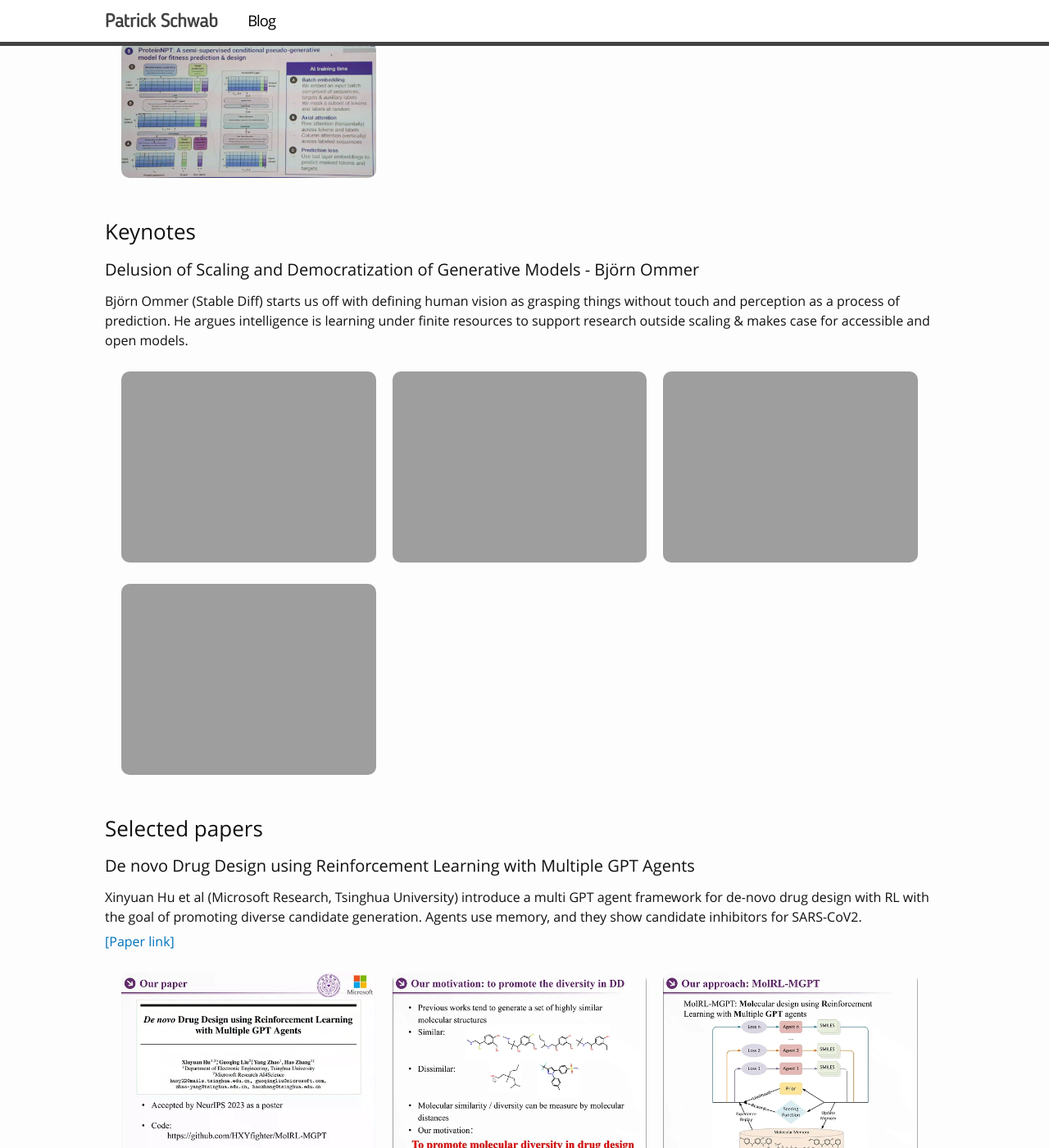
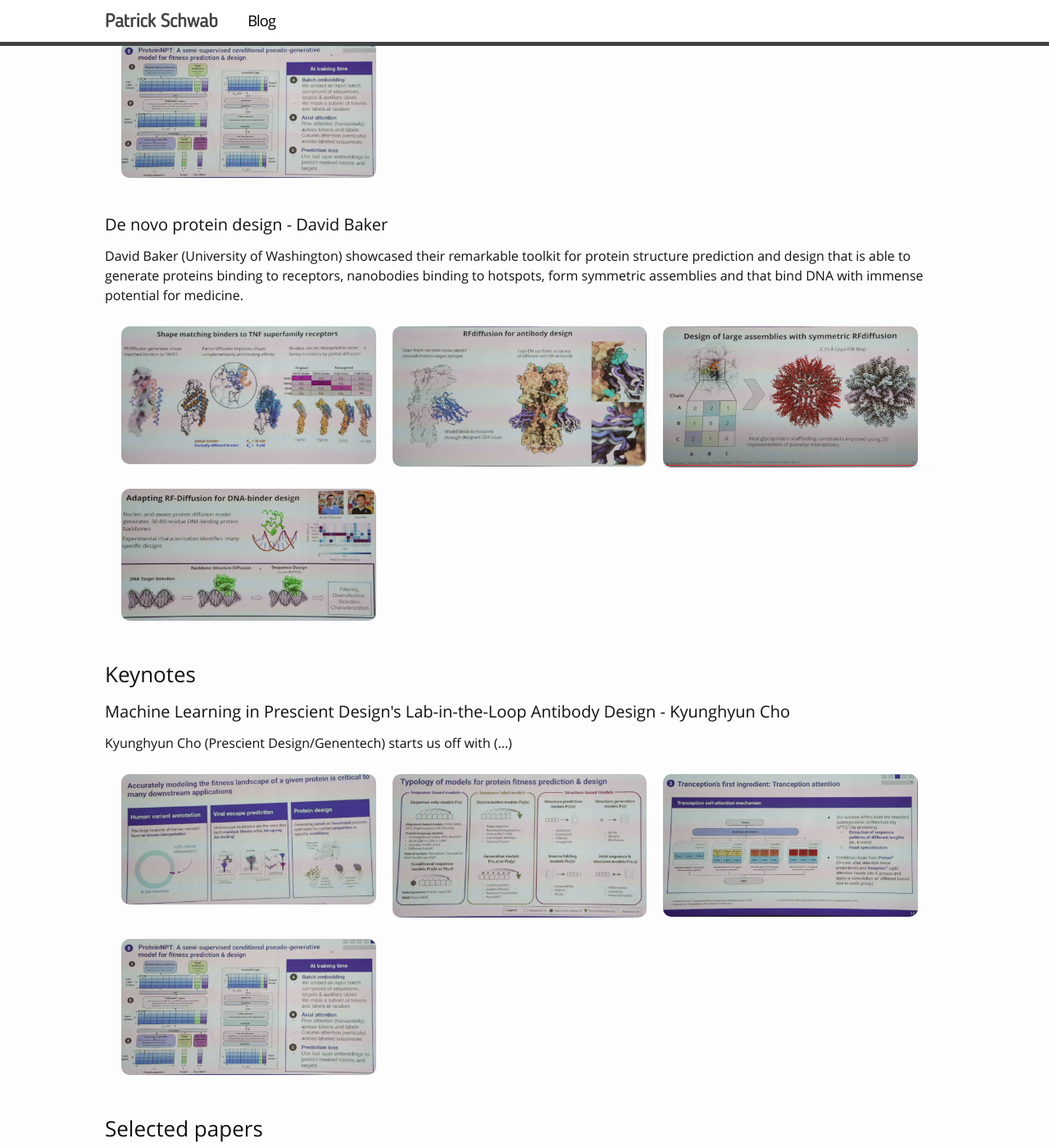
Before and after one commit to d909b/d909b.github.io, a Jekyll site: the page built from _posts/2024-05-11-iclr2024.md, in a window 1280 px wide and 1400 px high, scrolled down 3832 px. Shown: the whole window at 82% size. Built offline with Jekyll 4.4.1, drawn with Linux system fonts in a browser that asks for light colours; nearby versions of some CDN libraries; library files that are not in the unit come from our copies.

Commit message:
initial iclr2024

```diff
--- a/_posts/2024-05-11-iclr2024.md
+++ b/_posts/2024-05-11-iclr2024.md
@@ -88,20 +88,28 @@ Pascal Notin (Harvard University) introduced the audience to the state-of-the-ar
 <galleryitem src="http://schwabpatrick.com/img/iclr2024/pn4.png"></galleryitem>
 </div>
 
+<h4>De novo protein design - David Baker</h4>
 
+David Baker (University of Washington) showcased their remarkable toolkit for protein structure prediction and design that is able to generate proteins binding to receptors, nanobodies binding to hotspots, form symmetric assemblies and that bind DNA with immense potential for medicine.
+
+<div class="gallery">
+<galleryitem src="http://schwabpatrick.com/img/iclr2024/db3.png"></galleryitem>
+<galleryitem src="http://schwabpatrick.com/img/iclr2024/db4.png"></galleryitem>
+<galleryitem src="http://schwabpatrick.com/img/iclr2024/db5.png"></galleryitem>
+<galleryitem src="http://schwabpatrick.com/img/iclr2024/db6.png"></galleryitem>
+</div>
 
 <h3>Keynotes</h3>
 
-<h4>Delusion of Scaling and Democratization of Generative Models - Björn Ommer</h4>
+<h4>Machine Learning in Prescient Design's Lab-in-the-Loop Antibody Design - Kyunghyun Cho</h4>
 
-Björn Ommer (Stable Diff) starts us off with defining human vision as grasping things without touch and perception as a process of prediction.
-He argues intelligence is learning under finite resources to support research outside scaling & makes case for accessible and open models.
+Kyunghyun Cho (Prescient Design/Genentech) starts us off with (...)
 
 <div class="gallery">
-<galleryitem src="http://schwabpatrick.com/img/neurips2023/om1.png"></galleryitem>
-<galleryitem src="http://schwabpatrick.com/img/neurips2023/om2.png"></galleryitem>
-<galleryitem src="http://schwabpatrick.com/img/neurips2023/om3.png"></galleryitem>
-<galleryitem src="http://schwabpatrick.com/img/neurips2023/om4.png"></galleryitem>
+<galleryitem src="http://schwabpatrick.com/img/iclr2024/pn1.png"></galleryitem>
+<galleryitem src="http://schwabpatrick.com/img/iclr2024/pn2.png"></galleryitem>
+<galleryitem src="http://schwabpatrick.com/img/iclr2024/pn3.png"></galleryitem>
+<galleryitem src="http://schwabpatrick.com/img/iclr2024/pn4.png"></galleryitem>
 </div>
 
 <h3>Selected papers</h3>
@@ -114,10 +122,10 @@ Agents use memory, and they show candidate inhibitors for SARS-CoV2.
 <a href="https://openreview.net/pdf?id=1B6YKnHYBb">[Paper link]</a>
 
 <div class="gallery">
-<galleryitem src="http://schwabpatrick.com/img/neurips2023/de1.png"></galleryitem>
-<galleryitem src="http://schwabpatrick.com/img/neurips2023/de2.png"></galleryitem>
-<galleryitem src="http://schwabpatrick.com/img/neurips2023/de3.png"></galleryitem>
-<galleryitem src="http://schwabpatrick.com/img/neurips2023/de4.png"></galleryitem>
+<galleryitem src="http://schwabpatrick.com/img/iclr2024/pn1.png"></galleryitem>
+<galleryitem src="http://schwabpatrick.com/img/iclr2024/pn2.png"></galleryitem>
+<galleryitem src="http://schwabpatrick.com/img/iclr2024/pn3.png"></galleryitem>
+<galleryitem src="http://schwabpatrick.com/img/iclr2024/pn4.png"></galleryitem>
 </div>
 
 <h3>Conclusion</h3>
```
Also changed, not shown: img/iclr2024/db3.png (added), img/iclr2024/db4.png (added), img/iclr2024/db5.png (added), img/iclr2024/db6.png (added).
